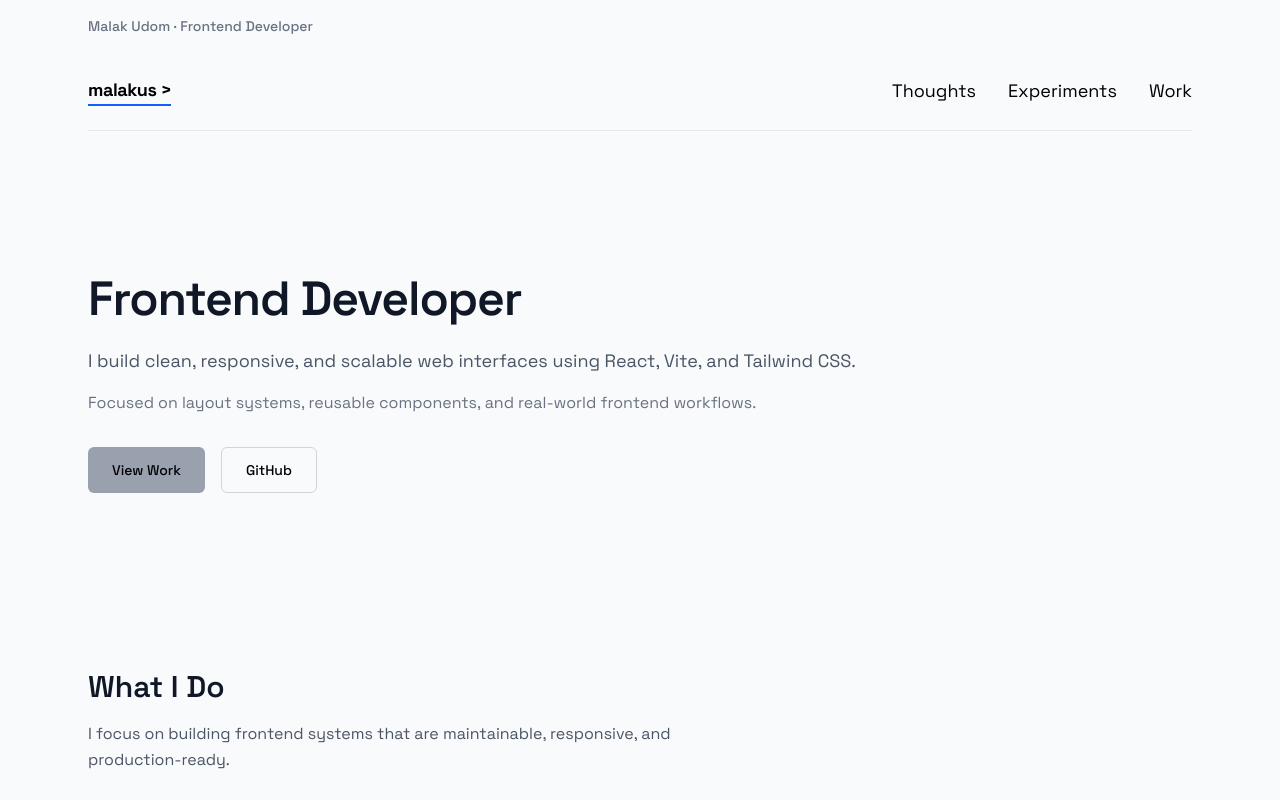
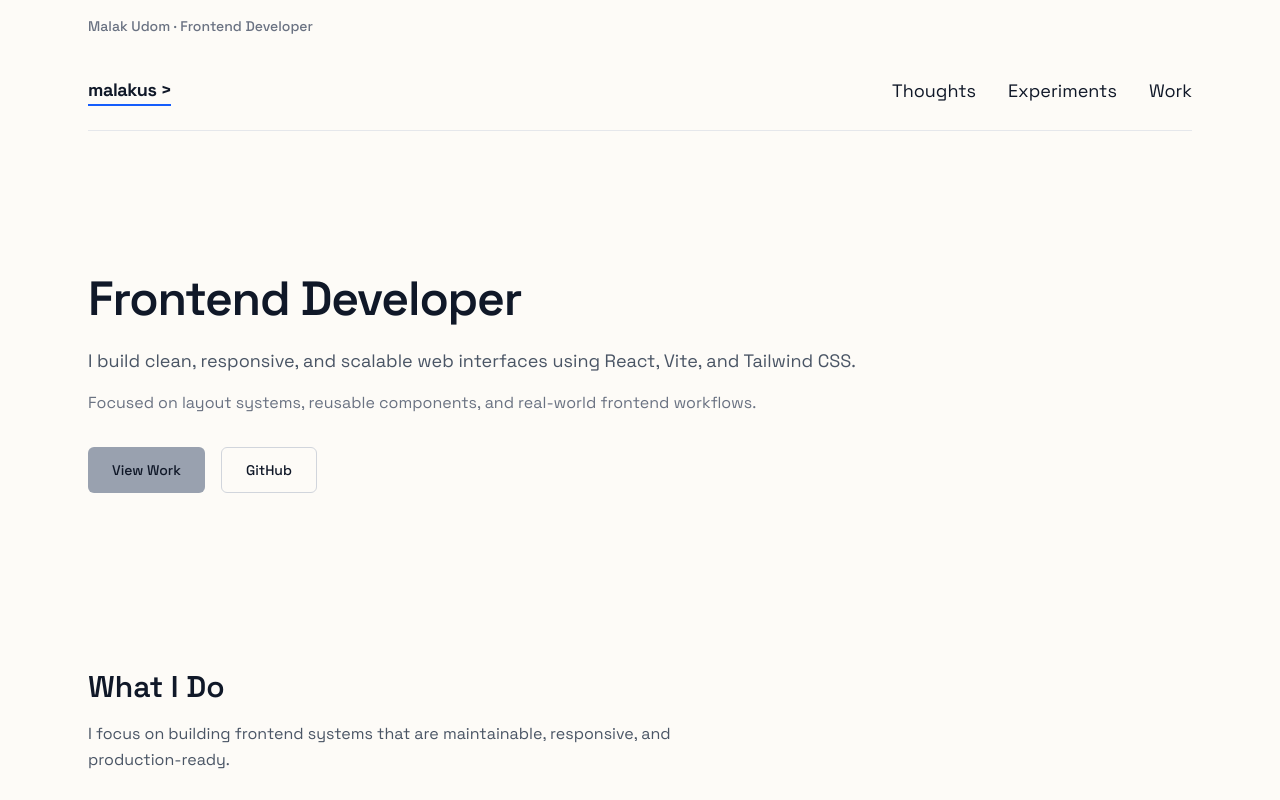
Before and after one commit to malakus4/portfolio-react, a React (Vite) app: page / in a window 1280 px wide. Shown: the top 800 px of the page. Built offline with nearby package versions, Linux system fonts and the light colour scheme.

Commit message:
feat: introduce bg-base and bg-surface for consistent UI contrast

```diff
--- a/index.html
+++ b/index.html
@@ -12,7 +12,7 @@
     <link rel="preconnect" href="https://fonts.gstatic.com" crossorigin>
     <link href="https://fonts.googleapis.com/css2?family=Space+Grotesk:wght@300;400;500;600;700&display=swap" rel="stylesheet">
   </head>
-  <body class="  min-h-screen bg-gray-50 ">
+  <body class="bg-base min-h-screen text-gray-900">
 
     <div id="root" class="container-page">
 
--- a/src/components/ui/SkillCard.jsx
+++ b/src/components/ui/SkillCard.jsx
@@ -3,7 +3,7 @@ function SkillCard({ title, description }) {
     <div className="
       rounded-lg border border-gray-200
       p-6
-      bg-white
+      bg-surface
       transition
       hover:shadow-sm
     ">
--- a/src/index.css
+++ b/src/index.css
@@ -52,4 +52,12 @@ html {
   @apply  px-8 sm:px-10 lg:px-12 mx-auto max-w-[1200px];
 }
 
-/*  */
+@layer utilities {
+  .bg-base {
+    @apply bg-[#fdfbf7];
+  }
+
+  .bg-surface {
+    @apply bg-white
+  }
+}
```
